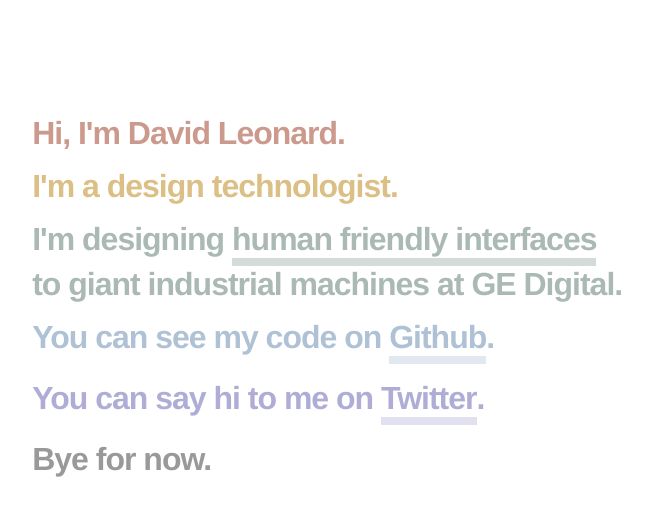
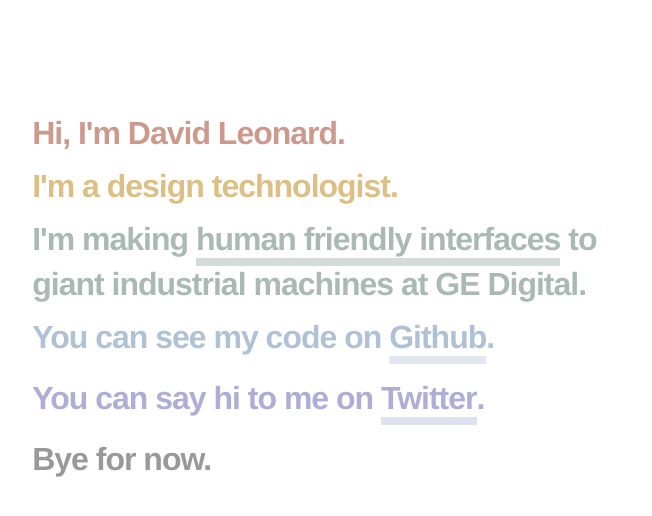
Before and after one commit to davidrleonard/davidrleonard.github.io, a Jekyll site: the page built from index.html, in a window 1280 px wide. Shown: the top 516 px of the page, without its empty margins (309-961 px from the left). Built offline with Jekyll 4.4.1, drawn with Linux system fonts in a browser that asks for light colours.

Commit message:
Word choice

```diff
--- a/index.html
+++ b/index.html
@@ -6,7 +6,7 @@ body_id: home
 <div class="content header">
   <h1 class="header-name c-red">Hi, I'm David Leonard.</h1>
   <p class="h1 c-yellowy">I'm a design technologist.</p>
-  <p class="h1 c-green">I'm designing <a href="http://predix.io/">human friendly interfaces</a> to giant industrial machines at GE Digital.</p>
+  <p class="h1 c-green">I'm making <a href="http://predix.io/">human friendly interfaces</a> to giant industrial machines at GE Digital.</p>
   <p class="h1 c-blue-light">You can see my code on <a href="https://github.com/davidrleonard">Github</a>.</p>
   <p class="h1 c-purple">You can say hi to me on <a href="https://twitter.com/davidleonardii">Twitter</a>.</p>
   <p class="h1 ">Bye for now.</p>
```
